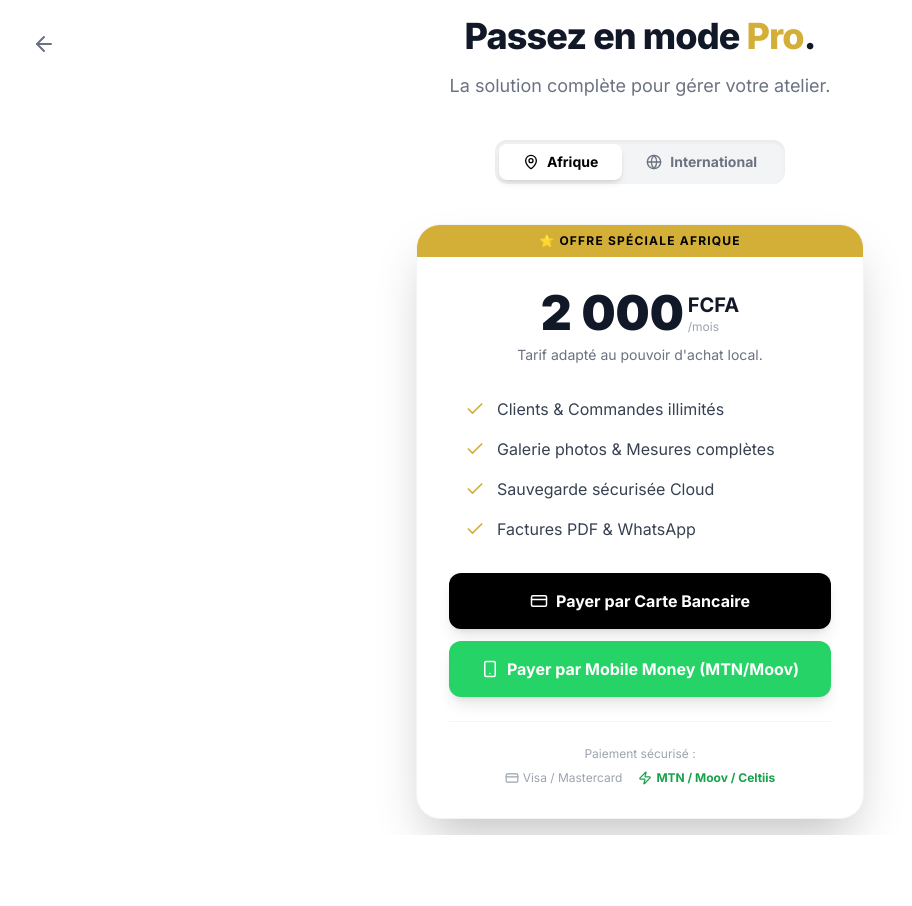
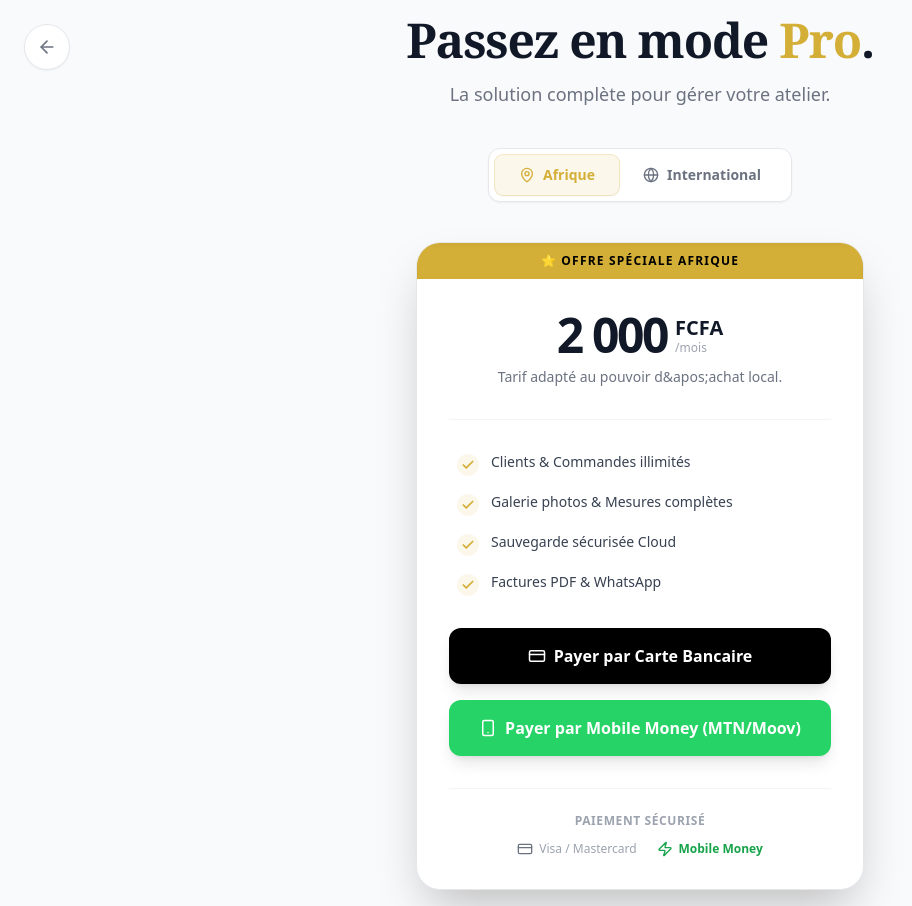
Before and after one commit to heritagevodun-del/couture-os, a Next.js app: page /pricing in a window 1280 px wide. Shown: the whole page, without its empty margins (0-912 px from the left). Before the commit the page ends 835 px from the top, so only its background shows below. Built offline with nearby package versions, Linux system fonts and the light colour scheme; no server answers.

Commit message:
ui(billing): refonte page pricing, optimisation du FOUC kkiapay, correction ESLint et design system

```diff
--- a/app/pricing/page.tsx
+++ b/app/pricing/page.tsx
@@ -13,7 +13,7 @@ import {
   MapPin,
   Loader2,
   Zap,
-  Smartphone, // ✅ Ajout de l'icône Smartphone ici
+  Smartphone,
 } from "lucide-react";
 import Link from "next/link";
 
@@ -24,6 +24,8 @@ export default function PricingPage() {
   const [zone, setZone] = useState<"africa" | "world">("africa");
   const [loadingStripe, setLoadingStripe] = useState(false);
 
+  // 🛡️ NOUVEAU : État de chargement initial pour éviter le clignotement des boutons
+  const [isCheckingUser, setIsCheckingUser] = useState(true);
   const [userEmail, setUserEmail] = useState("");
   const [userName, setUserName] = useState("");
   const [userId, setUserId] = useState("");
@@ -38,6 +40,7 @@ export default function PricingPage() {
         setUserEmail(user.email || "");
         setUserName(user.user_metadata?.full_name || "Client CoutureOS");
       }
+      setIsCheckingUser(false); // Fin de la vérification
     };
     getUser();
   }, [supabase]);
@@ -46,6 +49,12 @@ export default function PricingPage() {
   const pricingInfo = planInfo.pricing[zone];
 
   const handleStripeSubscribe = async () => {
+    // 🛡️ OPTIMISATION : Pas besoin d'interroger le serveur si on sait déjà qu'il n'est pas connecté
+    if (!userId) {
+      router.push("/login?next=/pricing");
+      return;
+    }
+
     setLoadingStripe(true);
     try {
       const res = await fetch("/api/checkout", {
@@ -75,29 +84,31 @@ export default function PricingPage() {
   };
 
   return (
-    <div className="min-h-screen bg-white dark:bg-black flex flex-col items-center justify-center p-4 relative">
+    <div className="min-h-screen bg-gray-50 dark:bg-[#050505] flex flex-col items-center justify-center p-4 relative font-sans">
       <Link
         href="/dashboard"
-        className="absolute top-6 left-6 p-2 rounded-full hover:bg-gray-100 dark:hover:bg-gray-800 transition text-gray-500"
-        aria-label="Retour"
+        className="absolute top-6 left-6 p-3 rounded-full bg-white dark:bg-[#111] shadow-sm border border-gray-200 dark:border-gray-800 hover:text-[#D4AF37] hover:border-[#D4AF37]/30 transition text-gray-500"
+        aria-label="Retour au tableau de bord"
       >
-        <ArrowLeft size={24} />
+        <ArrowLeft size={20} />
       </Link>
 
-      <div className="text-center mb-10 max-w-2xl mt-10 md:mt-0">
-        <h1 className="text-4xl font-extrabold text-gray-900 dark:text-white mb-4 tracking-tight">
+      <div className="text-center mb-10 max-w-2xl mt-16 md:mt-0 animate-in fade-in slide-in-from-bottom-4 duration-500">
+        <h1 className="text-4xl md:text-5xl font-black text-gray-900 dark:text-white mb-4 tracking-tight font-serif">
           Passez en mode <span className="text-[#D4AF37]">Pro</span>.
         </h1>
-        <p className="text-gray-500 text-lg">{planInfo.description}</p>
+        <p className="text-gray-500 dark:text-gray-400 text-lg">
+          {planInfo.description}
+        </p>
       </div>
 
       {/* SÉLECTEUR DE ZONE */}
-      <div className="bg-gray-100 dark:bg-neutral-900 p-1 rounded-xl flex items-center mb-10 shadow-inner">
+      <div className="bg-white dark:bg-[#111] p-1.5 rounded-xl flex items-center mb-10 shadow-sm border border-gray-200 dark:border-gray-800 animate-in fade-in slide-in-from-bottom-5 duration-500">
         <button
           onClick={() => setZone("africa")}
-          className={`flex items-center gap-2 px-6 py-2 rounded-lg text-sm font-bold transition-all duration-300 ${
+          className={`flex items-center gap-2 px-6 py-2.5 rounded-lg text-sm font-bold transition-all duration-300 ${
             zone === "africa"
-              ? "bg-white dark:bg-[#D4AF37] text-black shadow-md"
+              ? "bg-[#D4AF37]/10 dark:bg-[#D4AF37]/20 text-[#D4AF37] shadow-sm ring-1 ring-[#D4AF37]/30"
               : "text-gray-500 hover:text-gray-900 dark:hover:text-white"
           }`}
         >
@@ -105,9 +116,9 @@ export default function PricingPage() {
         </button>
         <button
           onClick={() => setZone("world")}
-          className={`flex items-center gap-2 px-6 py-2 rounded-lg text-sm font-bold transition-all duration-300 ${
+          className={`flex items-center gap-2 px-6 py-2.5 rounded-lg text-sm font-bold transition-all duration-300 ${
             zone === "world"
-              ? "bg-white dark:bg-white text-black shadow-md"
+              ? "bg-black dark:bg-white text-white dark:text-black shadow-sm"
               : "text-gray-500 hover:text-gray-900 dark:hover:text-white"
           }`}
         >
@@ -116,51 +127,62 @@ export default function PricingPage() {
       </div>
 
       {/* CARTE PRIX */}
-      <div className="w-full max-w-md bg-white dark:bg-neutral-900 rounded-3xl border border-gray-100 dark:border-gray-800 shadow-2xl overflow-hidden relative hover:scale-[1.01] transition-transform">
-        <div className="bg-[#D4AF37] text-black text-center py-2 font-bold text-xs uppercase tracking-widest">
+      <div className="w-full max-w-md bg-white dark:bg-[#111] rounded-3xl border border-gray-200 dark:border-gray-800 shadow-2xl overflow-hidden relative hover:-translate-y-1 transition-transform duration-300 animate-in fade-in slide-in-from-bottom-6">
+        <div className="bg-[#D4AF37] text-black text-center py-2.5 font-bold text-xs uppercase tracking-widest shadow-inner">
           {zone === "africa"
             ? "⭐ Offre Spéciale Afrique"
-            : "🎉 60 Jours d'essai gratuit"}
+            : "🎉 60 Jours d'essai gratuit".replace("'", "&apos;")}
         </div>
 
         <div className="p-8 text-center">
-          <div className="flex items-center justify-center gap-1 mb-2">
-            <span className="text-5xl font-black text-gray-900 dark:text-white">
+          <div className="flex items-center justify-center gap-2 mb-2">
+            <span className="text-5xl font-black text-gray-900 dark:text-white tracking-tighter">
               {pricingInfo.amount}
             </span>
             <div className="flex flex-col items-start">
-              <span className="text-xl font-bold text-gray-900 dark:text-white">
+              <span className="text-xl font-bold text-gray-900 dark:text-white leading-tight">
                 {pricingInfo.currency}
               </span>
-              <span className="text-xs text-gray-400">
+              <span className="text-xs text-gray-400 font-medium">
                 {pricingInfo.period}
               </span>
             </div>
           </div>
 
-          <p className="text-sm text-gray-500 mb-8">
+          <p className="text-sm text-gray-500 dark:text-gray-400 mb-8">
             {zone === "africa"
-              ? "Tarif adapté au pouvoir d'achat local."
+              ? "Tarif adapté au pouvoir d'achat local.".replace("'", "&apos;")
               : "Tarif standard international."}
           </p>
 
-          <ul className="text-left space-y-4 mb-8 px-4">
+          <div className="h-px w-full bg-gray-100 dark:bg-gray-800 mb-8" />
+
+          <ul className="text-left space-y-4 mb-8 px-2">
             {planInfo.features.map((feature, i) => (
               <li
                 key={i}
-                className="flex items-center gap-3 text-gray-700 dark:text-gray-300"
+                className="flex items-start gap-3 text-sm font-medium text-gray-700 dark:text-gray-300"
               >
-                <Check className="text-[#D4AF37] flex-shrink-0" size={20} />
+                <div className="mt-0.5 bg-[#D4AF37]/10 dark:bg-[#D4AF37]/20 p-1 rounded-full text-[#D4AF37]">
+                  <Check size={14} strokeWidth={3} />
+                </div>
                 <span>{feature}</span>
               </li>
             ))}
           </ul>
 
-          <div className="space-y-3">
+          <div className="space-y-4">
+            {isCheckingUser ? (
+              // 🛡️ SQUELETTE DE CHARGEMENT : Évite que les boutons clignotent
+              <div className="w-full h-14 bg-gray-100 dark:bg-gray-800 rounded-xl animate-pulse flex items-center justify-center">
+                <Loader2 size={20} className="text-gray-400 animate-spin" />
+              </div>
+            ) : (
+              <>
                 <button
                   onClick={handleStripeSubscribe}
                   disabled={loadingStripe}
-              className="w-full bg-black dark:bg-white text-white dark:text-black font-bold py-4 rounded-xl hover:opacity-90 transition-opacity flex items-center justify-center gap-2 shadow-lg"
+                  className="w-full bg-black dark:bg-white text-white dark:text-black font-bold py-4 rounded-xl hover:scale-[1.02] transition-transform flex items-center justify-center gap-2 shadow-lg disabled:opacity-50 disabled:hover:scale-100"
                 >
                   {loadingStripe ? (
                     <Loader2 className="animate-spin" />
@@ -172,38 +194,41 @@ export default function PricingPage() {
                   )}
                 </button>
 
-            {/* ✅ CORRECTION ICI : Toujours afficher le bouton en Afrique */}
-            {zone === "africa" && (
-              userId ? (
-                // Si connecté, on affiche le vrai composant Kkiapay
+                {zone === "africa" &&
+                  (userId ? (
+                    <div className="mt-3">
                       <KkiapayButton
                         amount={2000}
                         email={userEmail}
                         fullName={userName}
                         userId={userId}
                       />
+                    </div>
                   ) : (
-                // Si NON connecté, on affiche un faux bouton qui redirige vers le login
                     <button
                       onClick={() => router.push("/login?next=/pricing")}
-                  className="w-full mt-3 bg-[#25D366] text-white font-bold py-4 rounded-xl hover:opacity-90 transition-opacity flex items-center justify-center gap-2 shadow-lg"
+                      className="w-full mt-3 bg-[#25D366] text-white font-bold py-4 rounded-xl hover:scale-[1.02] transition-transform flex items-center justify-center gap-2 shadow-lg"
                     >
                       <Smartphone size={18} />
                       Payer par Mobile Money (MTN/Moov)
                     </button>
-              )
+                  ))}
+              </>
             )}
           </div>
 
-          <div className="mt-6 pt-6 border-t border-gray-100 dark:border-gray-800">
-            <p className="text-xs text-gray-400 mb-2">Paiement sécurisé :</p>
-            <div className="flex justify-center gap-4 text-gray-400">
-              <div className="flex items-center gap-1 text-xs">
-                <CreditCard size={14} /> Visa / Mastercard
+          <div className="mt-8 pt-6 border-t border-gray-100 dark:border-gray-800">
+            <p className="text-xs text-gray-400 mb-3 uppercase tracking-wider font-bold">
+              Paiement sécurisé
+            </p>
+            <div className="flex justify-center gap-5 text-gray-400">
+              <div className="flex items-center gap-1.5 text-xs font-medium">
+                <CreditCard size={16} className="text-gray-500" /> Visa /
+                Mastercard
               </div>
               {zone === "africa" && (
-                <div className="flex items-center gap-1 text-xs text-green-600 font-bold">
-                  <Zap size={14} /> MTN / Moov / Celtiis
+                <div className="flex items-center gap-1.5 text-xs font-bold text-green-600 dark:text-green-500">
+                  <Zap size={16} /> Mobile Money
                 </div>
               )}
             </div>
```
Lines whose indentation alone changed are shown as unchanged.
